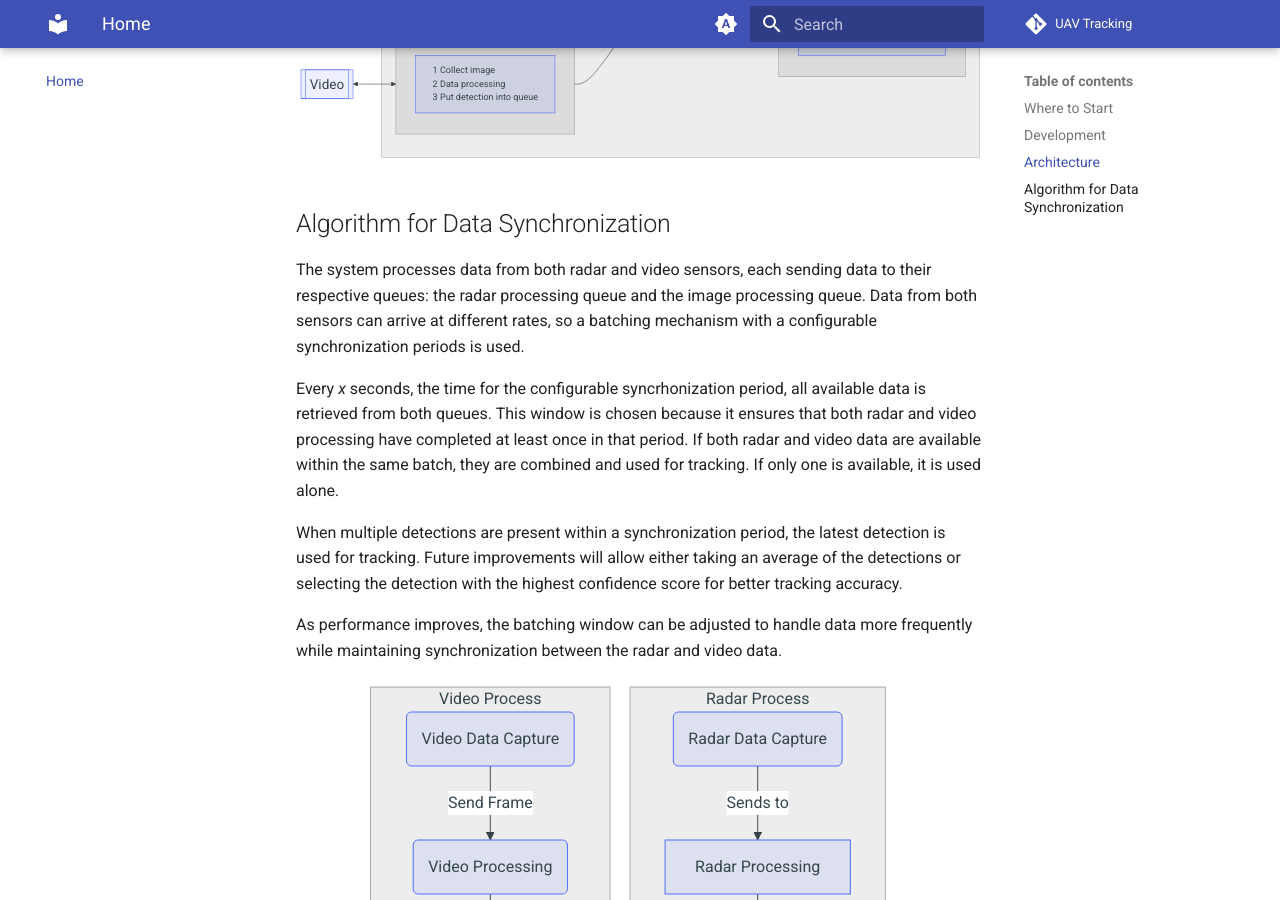
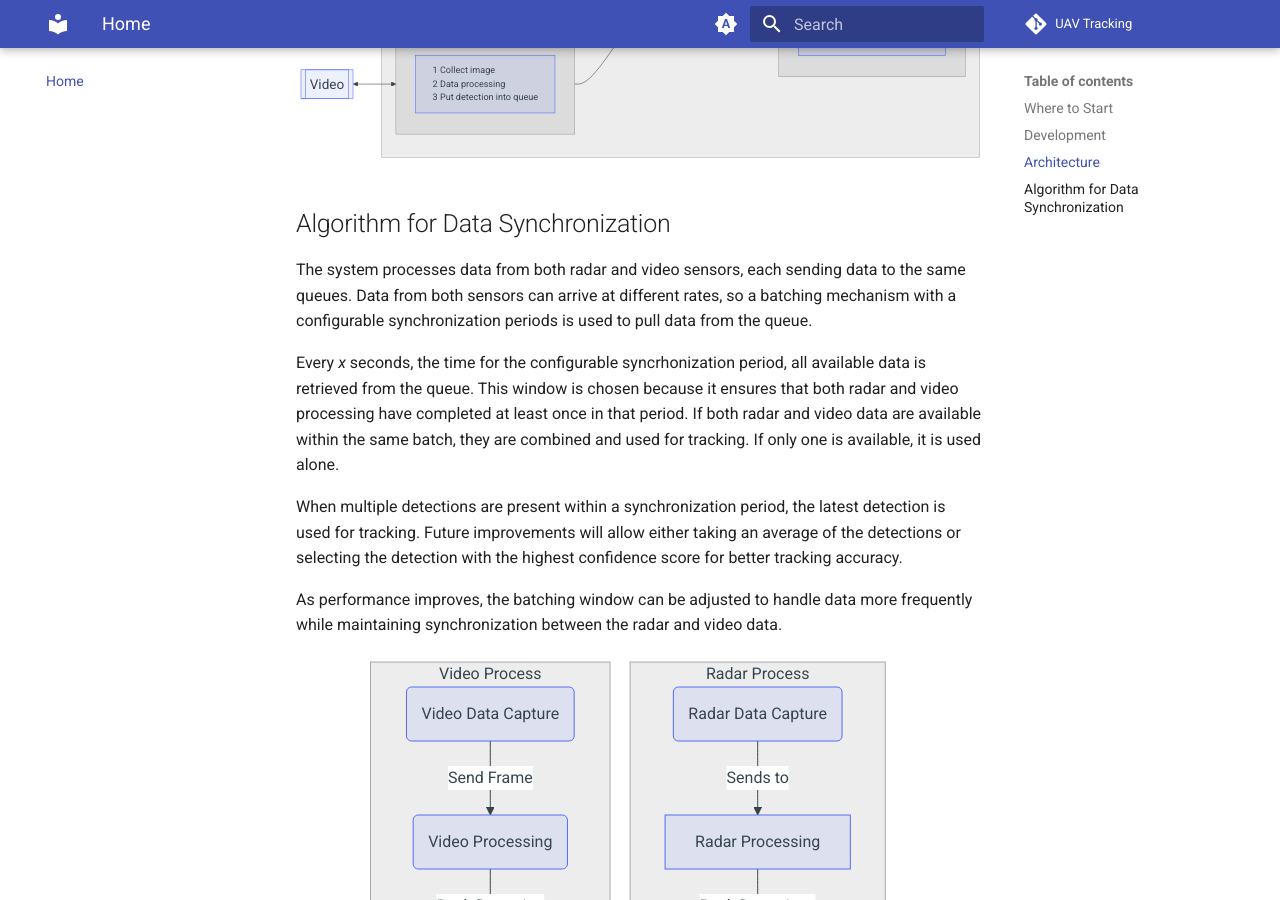
Before and after one commit to nathanbowness/UAV-Object-Tracking, an MkDocs documentation site: the page built from docs/index.md, in a window 1280 px wide and 900 px high, scrolled down 995 px. Built offline with MkDocs 1.6.1 and Material for MkDocs 9.7.7, drawn with Linux system fonts in a browser that asks for light colours; comment, search, counter and statistics services are not loaded.

Commit message:
Update tracking algorithm docs.

```diff
--- a/docs/index.md
+++ b/docs/index.md
@@ -58,9 +58,9 @@ flowchart LR
 
 
 ## Algorithm for Data Synchronization
-The system processes data from both radar and video sensors, each sending data to their respective queues: the radar processing queue and the image processing queue. Data from both sensors can arrive at different rates, so a batching mechanism with a configurable synchronization periods is used.
+The system processes data from both radar and video sensors, each sending data to the same queues. Data from both sensors can arrive at different rates, so a batching mechanism with a configurable synchronization periods is used to pull data from the queue.
 
-Every *x* seconds, the time for the configurable syncrhonization period, all available data is retrieved from both queues. This window is chosen because it ensures that both radar and video processing have completed at least once in that period. If both radar and video data are available within the same batch, they are combined and used for tracking. If only one is available, it is used alone.
+Every *x* seconds, the time for the configurable syncrhonization period, all available data is retrieved from the queue. This window is chosen because it ensures that both radar and video processing have completed at least once in that period. If both radar and video data are available within the same batch, they are combined and used for tracking. If only one is available, it is used alone.
 
 When multiple detections are present within a synchronization period, the latest detection is used for tracking. Future improvements will allow either taking an average of the detections or selecting the detection with the highest confidence score for better tracking accuracy.
 
```
